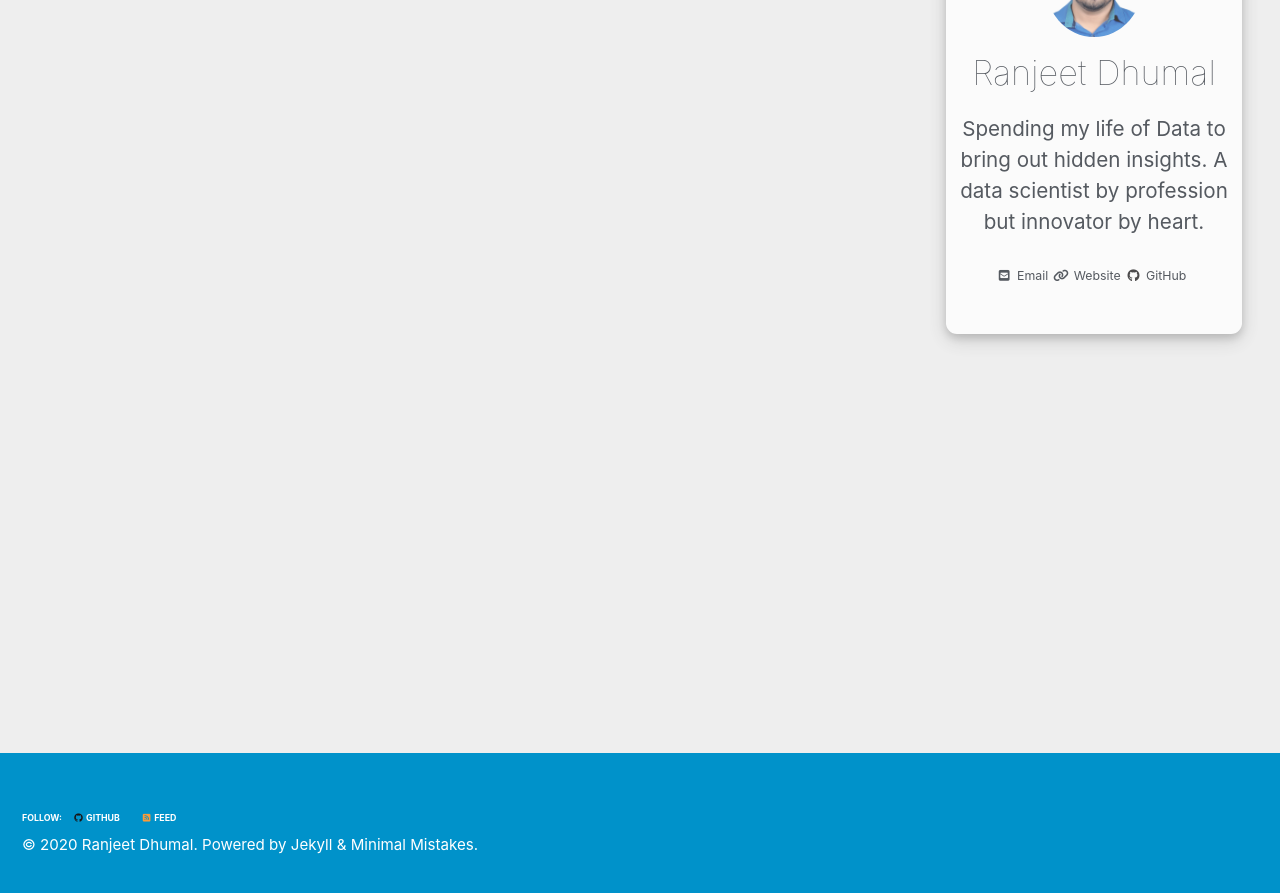
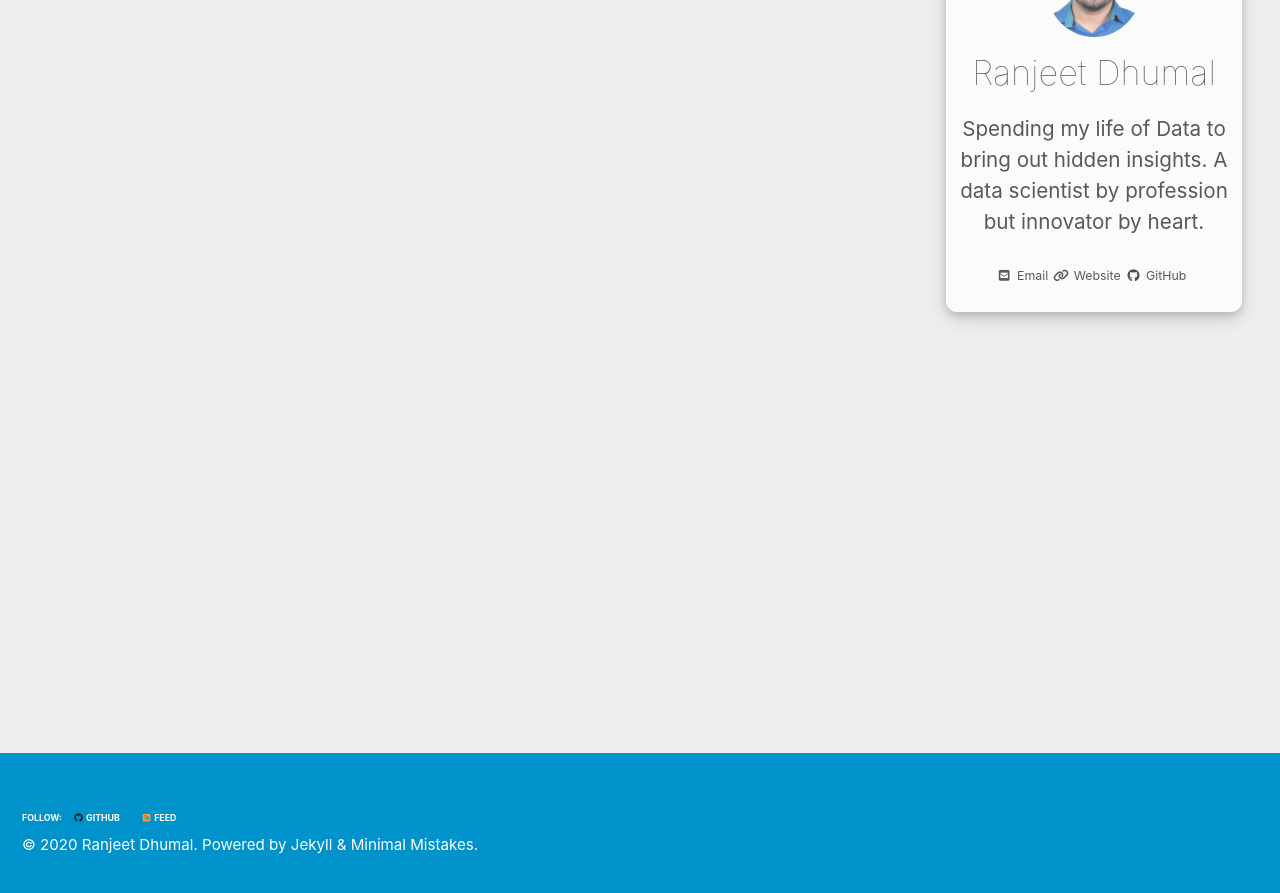
Before and after one commit to ranjeetds/ranjeetds.github.io, a Jekyll site: the page built from index.html, in a window 1280 px wide and 900 px high, scrolled down 189 px. Shown: the top 893 px of the window. Built offline with Jekyll 4.4.1, drawn with Linux system fonts in a browser that asks for light colours; cached includes are drawn as plain includes; nearby versions of some CDN libraries; the list of posts is cut into pages by our own code.

Commit message:
Update _sidebar.scss

```diff
--- a/_sass/minimal-mistakes/_sidebar.scss
+++ b/_sass/minimal-mistakes/_sidebar.scss
@@ -116,7 +116,7 @@
 
 .author__itemscope {
   padding: 0.5rem;
-  padding-bottom: 1.5em;
+  // padding-bottom: 1.5em;
   background-color: white;
   box-shadow: 0 4px 8px 0 rgba(0, 0, 0, 0.2), 0 6px 20px 0 rgba(0, 0, 0, 0.19);
   border-radius: 0.5rem;
```
